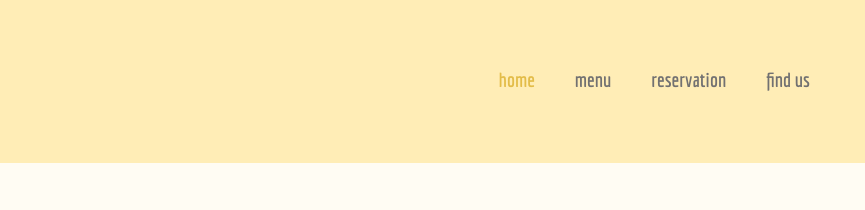
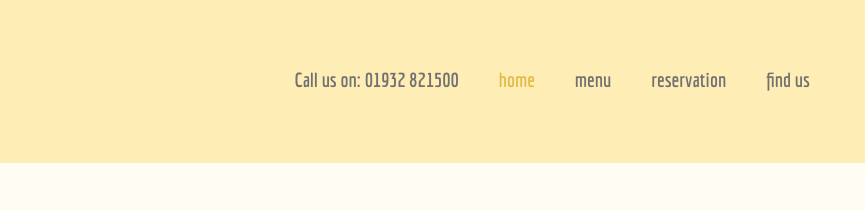
Before and after one commit to chinese-express/chinese-express.github.io, a plain HTML site: page index.html in a window 1280 px wide. Shown: the top 210 px of the page, 415-1280 px from the left. Drawn offline with nearby package versions, Linux system fonts and the light colour scheme.

Commit message:
phone number home page nav

```diff
--- a/index.html
+++ b/index.html
@@ -66,6 +66,7 @@
           <div class="navigation">
             <nav>
               <ul class="sf-menu">
+                <li><a href="tel:01932 821500">Call us on: 01932 821500</a></li>
                <li class="current"><a href="index.html">home</a></li>
                <li><a href="menu.html">menu</a></li>
                <li><a href="reservation.html">reservation</a></li>
```
